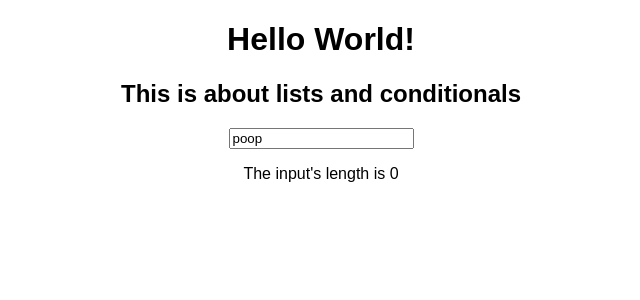
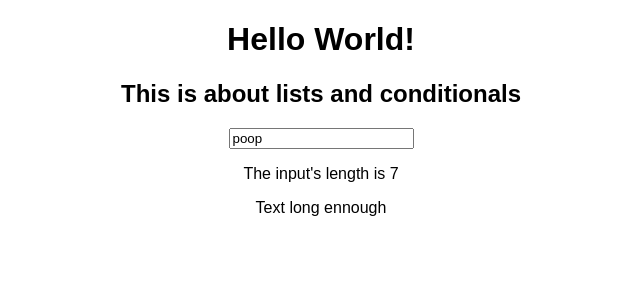
Before and after one commit to ElDav1d/react-complete-guide-tarea2, a React (Create React App) app: page / in a window 1280 px wide. Shown: the top 300 px of the page, without its empty margins (319-959 px from the left). Built offline with nearby package versions, Linux system fonts and the light colour scheme.

Commit message:
Set conditional texts with ternaries

```diff
--- a/src/App.js
+++ b/src/App.js
@@ -5,7 +5,7 @@ import ValidationComponent from './ValidationComponent/ValidationComponent';
 
 class App extends Component {
   state = {
-    inputLength : 0
+    inputLength : 7
   }
 
   render() {
--- a/src/ValidationComponent/ValidationComponent.js
+++ b/src/ValidationComponent/ValidationComponent.js
@@ -4,6 +4,16 @@ const validationComponent = (props) => {
     return (
         <div>
             <p>The input's length is {props.length}</p>
+            { props.length < 5 ?
+                <div>
+                    <p>Text too short</p>
+                </div>
+            : null }
+            { props.length >= 5 ?
+                <div>
+                    <p>Text long ennough</p>
+                </div>
+            : null }
         </div>
     );
 }
```
